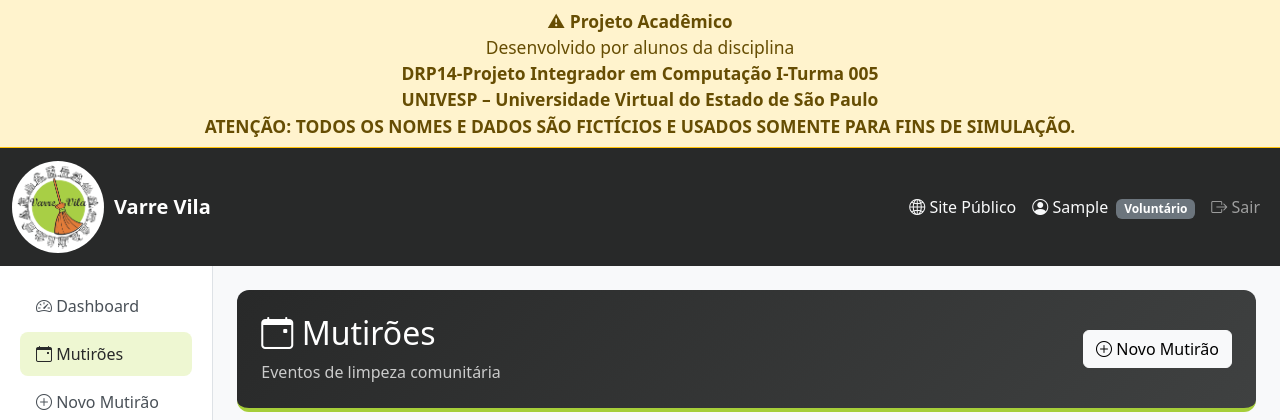
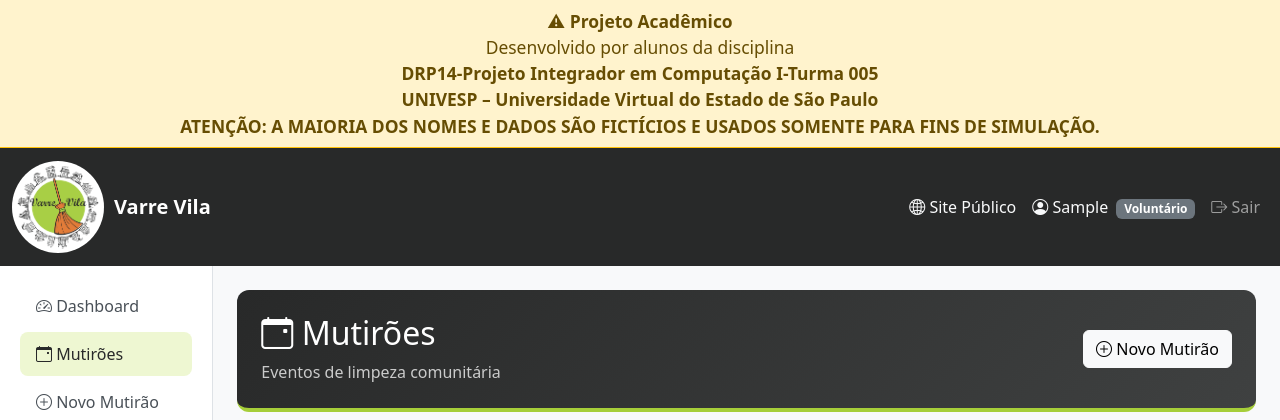
Before and after one commit to flavioalsoares/VarreVilaUNIVESP, a Django app: page /events/ in a window 1280 px wide. Shown: the top 420 px of the page. Run offline with Django 4.2, Linux system fonts and the light colour scheme; the visitor is signed in with stand-in values (Sample User, id 1); data that the repository does not hold is empty.

Commit message:
docs: ajusta disclaimer para "a maioria dos nomes e dados são fictícios"
Reflete que parte dos nomes (instituição, parceiros como Fiocruz/SESC/
Prefeitura) corresponde a entidades reais que reconheceram o Varre Vila,
embora dados operacionais (eventos, voluntários) permaneçam fictícios.

Co-Authored-By: Claude Opus 4.7 <noreply@anthropic.com>

```diff
--- a/templates/base.html
+++ b/templates/base.html
@@ -59,7 +59,7 @@
     Desenvolvido por alunos da disciplina<br>
     <strong>DRP14-Projeto Integrador em Computação I-Turma 005</strong><br>
     <strong>UNIVESP &ndash; Universidade Virtual do Estado de São Paulo</strong><br>
-    <strong>ATENÇÃO: TODOS OS NOMES E DADOS SÃO FICTÍCIOS E USADOS SOMENTE PARA FINS DE SIMULAÇÃO.</strong>
+    <strong>ATENÇÃO: A MAIORIA DOS NOMES E DADOS SÃO FICTÍCIOS E USADOS SOMENTE PARA FINS DE SIMULAÇÃO.</strong>
 </div>
 <nav class="navbar navbar-dark navbar-expand-lg">
     <div class="container-fluid">
--- a/templates/public/base_publica.html
+++ b/templates/public/base_publica.html
@@ -284,7 +284,7 @@
     Desenvolvido por alunos da disciplina<br>
     <strong>DRP14-Projeto Integrador em Computação I-Turma 005</strong><br>
     <strong>UNIVESP &ndash; Universidade Virtual do Estado de São Paulo</strong><br>
-    <strong>ATENÇÃO: TODOS OS NOMES E DADOS SÃO FICTÍCIOS E USADOS SOMENTE PARA FINS DE SIMULAÇÃO.</strong>
+    <strong>ATENÇÃO: A MAIORIA DOS NOMES E DADOS SÃO FICTÍCIOS E USADOS SOMENTE PARA FINS DE SIMULAÇÃO.</strong>
 </div>
 
 <nav class="navbar-publica" id="navbar">
```
